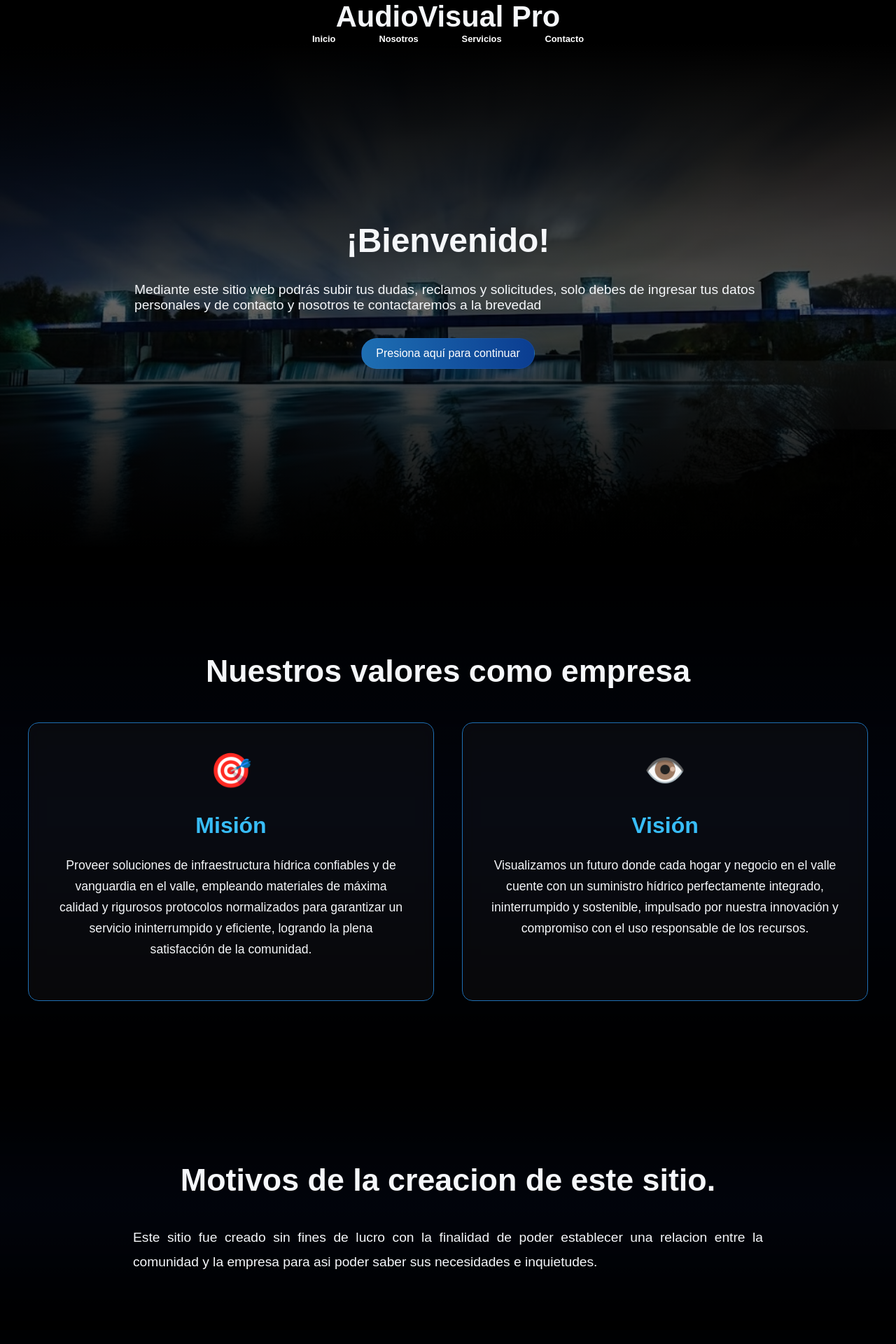
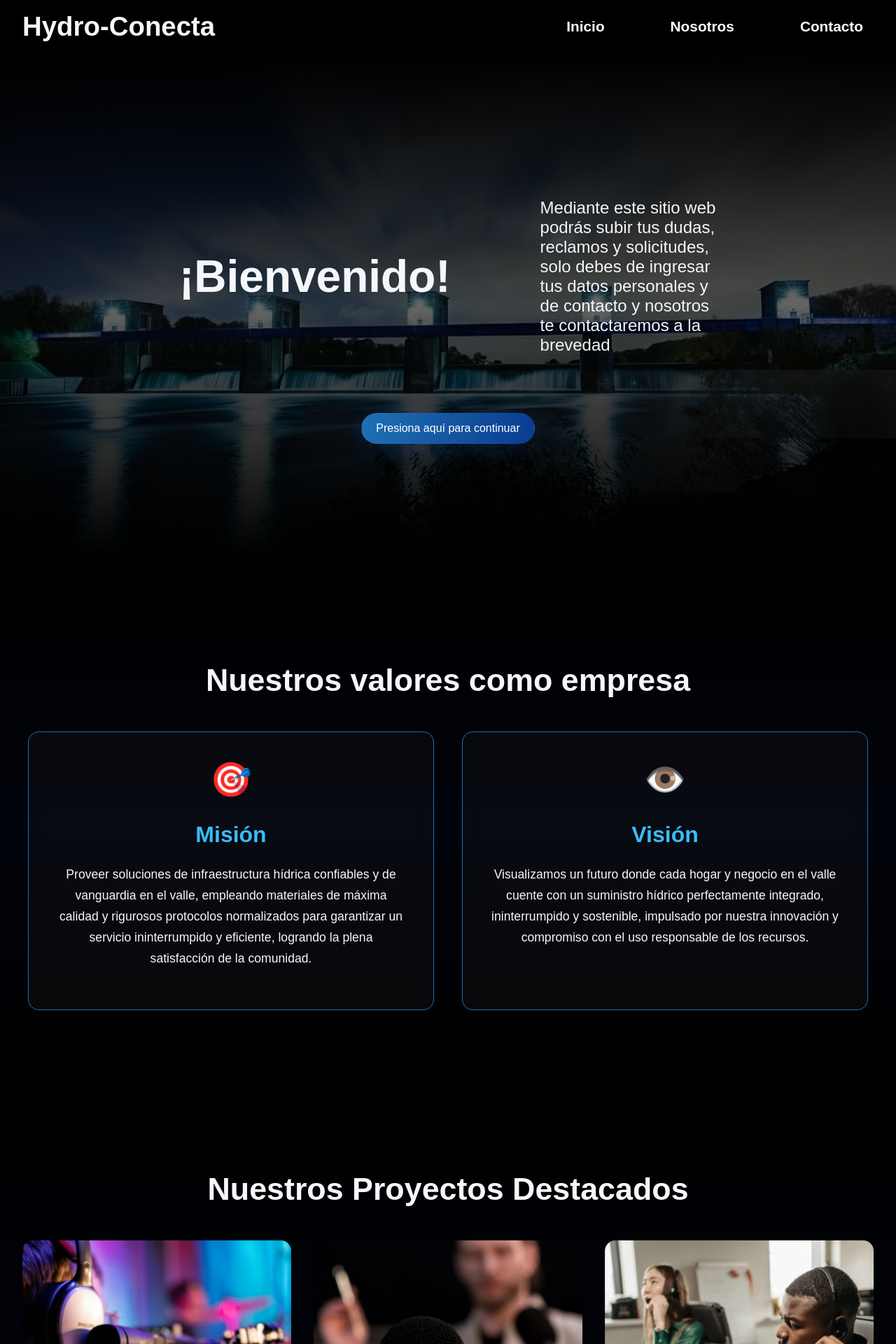
Before and after one commit to WhiteMooncy/PROYECTO-DE-ESPECIALIDAD, a PHP site: page / in a window 1280 px wide. Shown: the top 1920 px of the page at 70% size. Run offline with PHP 8.4, Linux system fonts and the light colour scheme.

Commit message:
v1.5
Se hizo ajuste del footer, header, tamaños de secciones, entre otros

-Pendiente revision de version movil.

```diff
--- a/assets/css/nosotros.css
+++ b/assets/css/nosotros.css
@@ -34,37 +34,39 @@ body[data-theme="form"] {
 /* Header */
 header {
     display: flex;
-    flex-direction: column;
+    flex-direction: row;
     box-sizing: content-box;
+    justify-content: space-between;
     background-color: rgb(0, 0, 0);
+    align-items: center;
+    padding: 1rem 2rem;
 }
 header a { text-decoration: none; }
 header h1 {
     margin: 0;
     padding: 0;
     text-align: center;
-    font-size: clamp(1.8rem, 4dvw, 2.6rem);
+    font-size: clamp(1.8rem, 3dvw, 2.6rem);
 }
 header li {
     display: flex;
     flex-direction: row;
     justify-content: center;
-    gap: 1rem;
-    font-size: clamp(0.8rem, 1dvw, 1rem);
+    font-size: clamp(1.3rem, 1dvw, 1.3rem);
     margin: 0;
-    padding: auto;
+
 }
 header ul {
     list-style: none;
     display: flex;
     flex-direction: row;
     justify-content: center;
-    gap: 2rem;
+    gap: 4rem;
     margin: 0;
-    padding: auto;
+    padding: 0;
 }
 
-/* Footer */
+/* Footer     //////Esto lo comento porque tampoco se hace uso, el footer que se trabaja está mucho mas abajo a partir de la linea 475
 footer {
     display: flex;
     flex-direction: column;
@@ -102,6 +104,8 @@ footer ul {
     margin: 0;
     padding: auto;
 }
+
+*/
 
 /* Nav fijo por páginas */
 #index-page nav,
@@ -162,26 +166,42 @@ body
     justify-content: center;
     align-items: center;
 }
-.welcomeTitle { text-align: center; margin: 2dvh 0; }
-.welcomeText { text-align: left; margin: 2dvh 0; }
+
+#welcomeWrapper
+{
+    margin: 3rem 0;
+    display: flex;
+    flex-direction: row;
+    align-items: center;
+    justify-content: center;
+}
+.welcomeTitle { text-align: center; margin: 2dvh 5dvw; }
+.welcomeText { text-align: left; margin: 2dvh 5dvw; }
+
+.desktopTitle{
+    font-size: 4rem;
+}
+.desktopText
+{
+    font-size: 1.5rem;
+}
+
+/*Textos Moviles*/
+@media (max-width: 768px) {
+
+#welcomeWrapper
+{
+    margin: 0;
+    display: flex;
+    flex-direction: column;
+}
 
 .desktopTitle{
     font-size: 3rem;
 }
 .desktopText
 {
-    font-size: 1.2rem;
-}
-
-/*Textos Moviles*/
-@media (max-width: 768px) {
-
-.desktopTitle{
     font-size: 1.5rem;
-}
-.desktopText
-{
-    font-size: 1rem;
 }
 }
 /*Textos Moviles*/
@@ -409,8 +429,9 @@ body
 
 /* Sección Proyectos con Splide */
 .projectsSection {
+    height: 90dvh;
     padding: 5rem 0;
-    background: linear-gradient(180deg, rgba(0,0,0,0.9), rgba(0,0,0,0.8));
+    background: linear-gradient(rgba(0,0,0,1),rgba(0,0,0,0.6),rgba(0,0,0,1));
 }
 
 .projectsTitle {
@@ -456,8 +477,8 @@ body
 /* Estilos del Footer */
 .mainFooter {
     background: #000;
-    padding: 3rem 2rem 1rem;
-    border-top: 2px solid rgba(255, 59, 180, 0.5);
+    padding: 1rem 2rem;
+    border-top: 2px solid var(--water-mid);
 }
 
 .footerContent {
@@ -465,43 +486,71 @@ body
     grid-template-columns: repeat(auto-fit, minmax(250px, 1fr));
     gap: 2rem;
     max-width: 1200px;
-    margin: 0 auto 2rem;
+    margin: 0.5rem auto 0 auto;
 }
-
-.footerSection h3,
-.footerSection h4 {
-    margin-bottom: 1rem;
+.footerSection
+{
+    display: flex;
+    flex-direction: column;
+    align-items: start;
+    justify-content: flex-start;
+    border-left: 1px solid rgba(255,255,255,0.1);
+    padding-left: 1rem;
+}
+.footerSectionLast
+{
+    border-right: 1px solid rgba(255,255,255,0.1);
+    padding-right: 1rem;
+}
+.footerSection h3 {
+    margin: 0 0 1rem 0;
+    font-size: clamp(1.2rem, 2vw, 1.5rem);
+}
+.footerSection h4
+{
+    margin: 0 0 1rem 0;
     font-size: clamp(1.2rem, 2vw, 1.5rem);
 }
 
 .footerSection ul {
     list-style: none;
+    display: block;
     padding: 0;
 }
 
 .footerSection li {
     margin-bottom: 0.5rem;
+    display: block;
 }
 
 .footerSection a {
     text-decoration: none;
     transition: color 0.3s ease;
+    color: var(--accent)
+
 }
 
 .footerSection a:hover {
-    color: rgba(255, 59, 180, 0.9);
+    color: var(--water-mid);
 }
 
 .socialLinks {
     display: flex;
+    flex-direction: column;
     gap: 1rem;
-    flex-wrap: wrap;
+}
+.emailNPhoneText
+{
+    margin: 0.3rem 0;
 }
 
 .footerBottom {
     text-align: center;
-    padding-top: 2rem;
+    padding: 1rem 15dvw 0 15dvw;
     border-top: 1px solid rgba(255,255,255,0.1);
+}
+.footerBottom p {
+        font-size: 0.8rem;
 }
 
 /* Responsive */
--- a/index.html
+++ b/index.html
@@ -11,12 +11,11 @@
 <body data-theme="represa">
     <!-- Header -->
     <header>
-        <h1 class="customFont title1 whiteText">AudioVisual Pro</h1>
+        <h1 class="customFont title1 whiteText">Hydro-Conecta</h1>
         <nav class="navbar">
             <ul>
                 <li><a href="index.html" class="customFont text1 whiteText">Inicio</a></li>
                 <li><a href="views/nosotros.html" class="customFont text1 whiteText">Nosotros</a></li>
-                <li><a href="views/servicios.html" class="customFont text1 whiteText">Servicios</a></li>
                 <li><a href="views/contacto.html" class="customFont text1 whiteText">Contacto</a></li>
             </ul>
         </nav>
@@ -30,12 +29,15 @@
 
 
 <section class="welcomeSection" data-aos="fade-up">
+
+            <div id="welcomeWrapper">
                 <h2 class="welcomeTitle desktopTitle">
                     ¡Bienvenido!
                 </h2>
                 <p class="welcomeText desktopText ">
                     Mediante este sitio web podrás subir tus dudas, reclamos y solicitudes, solo debes de ingresar tus datos personales y de contacto y nosotros te contactaremos a la brevedad
                 </p>
+            </div>
 
 
 
@@ -80,19 +82,6 @@
             </div>
         </section>
 
-
-
-
-        <!-- Sección Descripción de Servicios -->
-        <section class="servicesDescSection" data-aos="fade-up">
-            <h2 class="servicesDescTitle customFont title1 whiteText pinkUnderLine">
-                Motivos de la creacion de este sitio.
-            </h2>
-            <p class="servicesDescText customFont text1 whiteText">
-                Este sitio fue creado sin fines de lucro con la finalidad de poder establecer una relacion entre la comunidad y la empresa para asi poder
-                saber sus necesidades e inquietudes.
-            </p>
-        </section>
 
         <!-- Sección Nuestros Proyectos con Splide -->
         <section class="projectsSection" data-aos="fade-up">
@@ -154,7 +143,7 @@
         <div class="footerContent">
             <div class="footerSection">
                 <h3 class="customFont whiteText">AudioVisual Pro</h3>
-                <p class="customFont text2 whiteText">Servicios audiovisuales profesionales desde 2020</p>
+                <p style="text-align: start;" class="customFont text2 whiteText">Servicios audiovisuales profesionales desde 2020</p>
             </div>
             <div class="footerSection">
                 <h4 class="customFont whiteText">Enlaces</h4>
@@ -167,15 +156,17 @@
             </div>
             <div class="footerSection">
                 <h4 class="customFont whiteText">Contacto</h4>
-                <p class="customFont text2 whiteText">Email: info@audiovisualpro.com</p>
-                <p class="customFont text2 whiteText">Tel: +51 999 888 777</p>
+                <p class="emailNPhoneText">Email: info@audiovisualpro.com</p>
+                <p class="emailNPhoneText">Tel: +51 999 888 777</p>
             </div>
-            <div class="footerSection">
+            <div class="footerSection footerSectionLast">
                 <h4 class="customFont whiteText">Redes Sociales</h4>
                 <div class="socialLinks">
-                    <a href="#" class="customFont text2 whiteText">Facebook</a>
-                    <a href="#" class="customFont text2 whiteText">Instagram</a>
-                    <a href="#" class="customFont text2 whiteText">YouTube</a>
+                    <ul>
+                    <li><a href="#" class="customFont text2 whiteText">Facebook</a></li>
+                    <li><a href="#" class="customFont text2 whiteText">Instagram</a></li>
+                    <li><a href="#" class="customFont text2 whiteText">YouTube</a></li>
+                    </ul>
                 </div>
             </div>
         </div>
```
